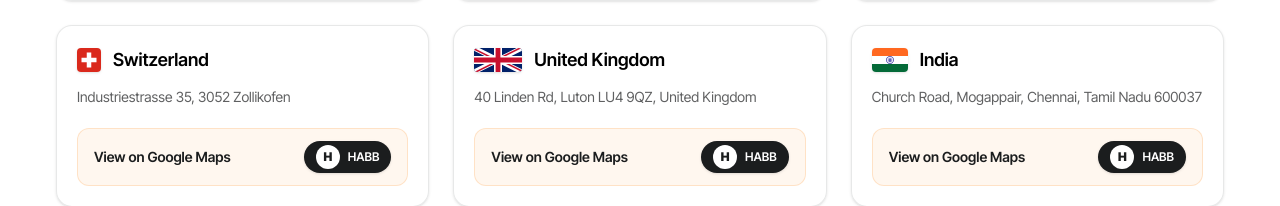
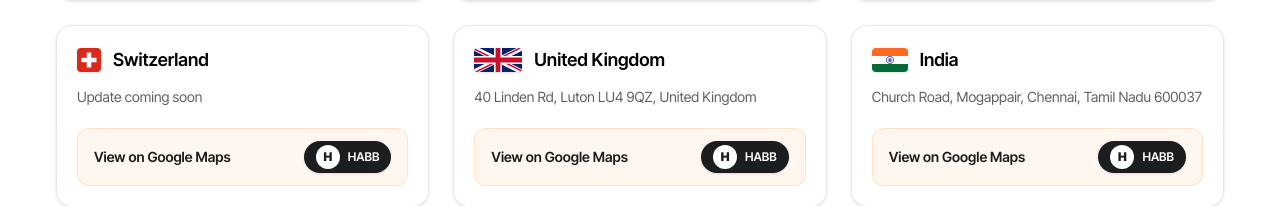
Before and after one commit to HabbInc/habblanka-newOfficialSite-2026, a Next.js app: page / in a window 1280 px wide. Shown: the part 3640-3846 px from the top of the page. Built offline with nearby package versions, Linux system fonts and the light colour scheme; no server answers.

Commit message:
fix: update address and map for Switzerland branch to indicate upcoming changes

```diff
--- a/src/app/components/home/branches/index.tsx
+++ b/src/app/components/home/branches/index.tsx
@@ -64,8 +64,8 @@ const branches: Branch[] = [
   {
     image: flagSwitzerland,
     title: 'Switzerland',
-    address: 'Industriestrasse 35, 3052 Zollikofen',
-    map: 'https://share.google/tdyChNXIPvdpwksTB',
+    address: 'Update coming soon',
+    map: '',
     alt: 'Switzerland flag',
   },
   {
```
